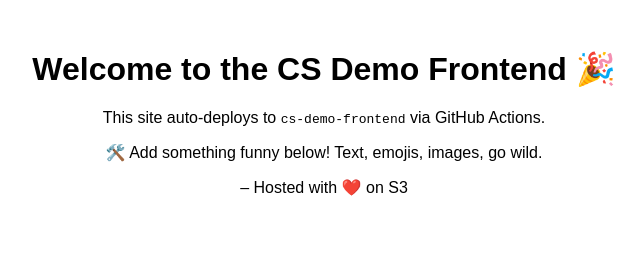
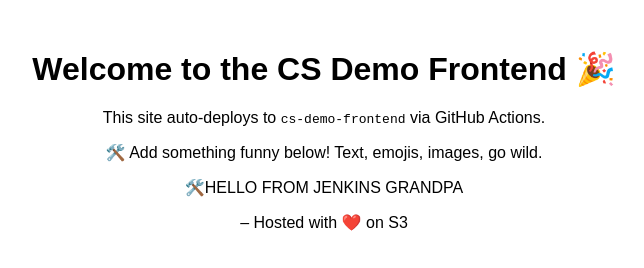
Before and after one commit to VampireX95/cicd-demo-cs, a plain HTML site: page index.html in a window 1280 px wide. Shown: the whole page, without its empty margins (316-960 px from the left). Drawn offline with Linux system fonts and the light colour scheme.

Commit message:
Update index.html

```diff
--- a/index.html
+++ b/index.html
@@ -9,7 +9,7 @@
   <p>This site auto-deploys to <code>cs-demo-frontend</code> via GitHub Actions.</p>
   <p>🛠️ Add something funny below! Text, emojis, images, go wild.</p>
 
-
+   <p>🛠️HELLO FROM JENKINS GRANDPA</p>
   <!-- Example image -->
   <!-- <img src="funny-cat.jpg" alt="Funny Cat" width="300" / >-->
 
```
